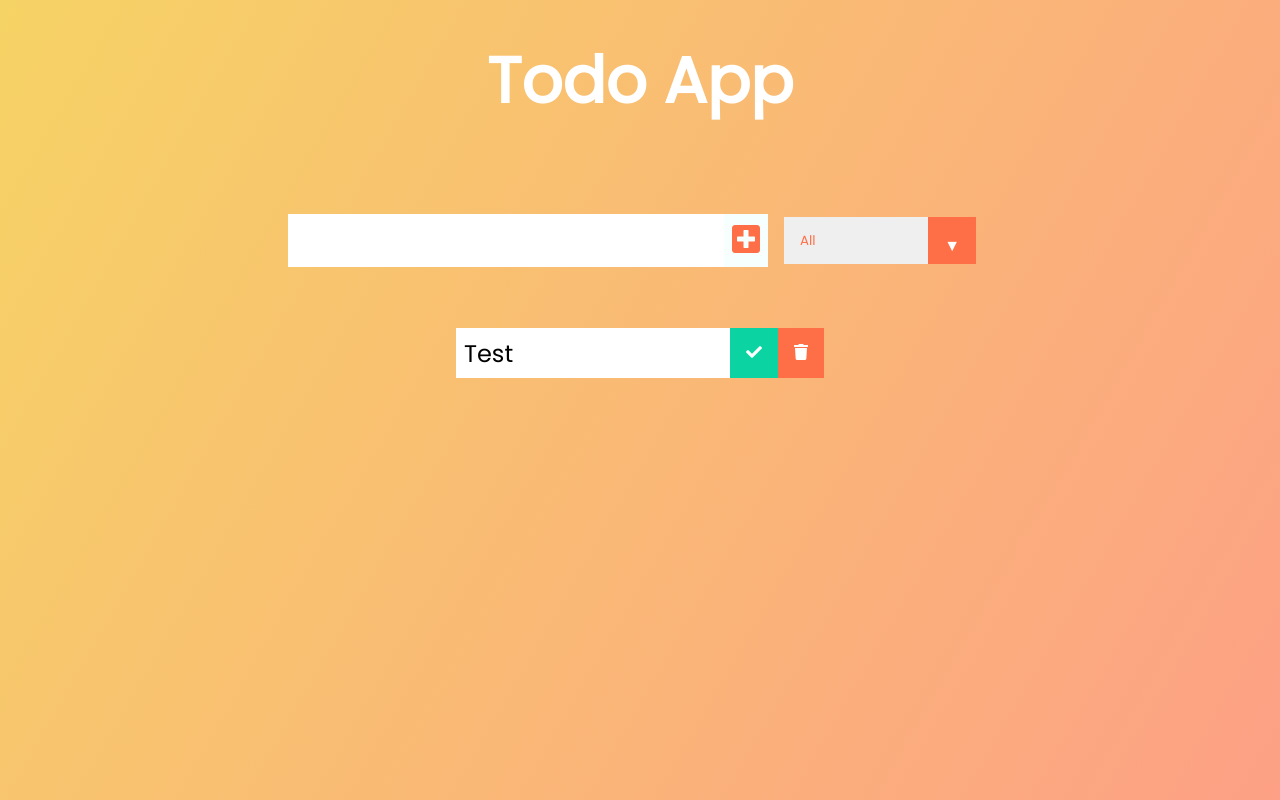
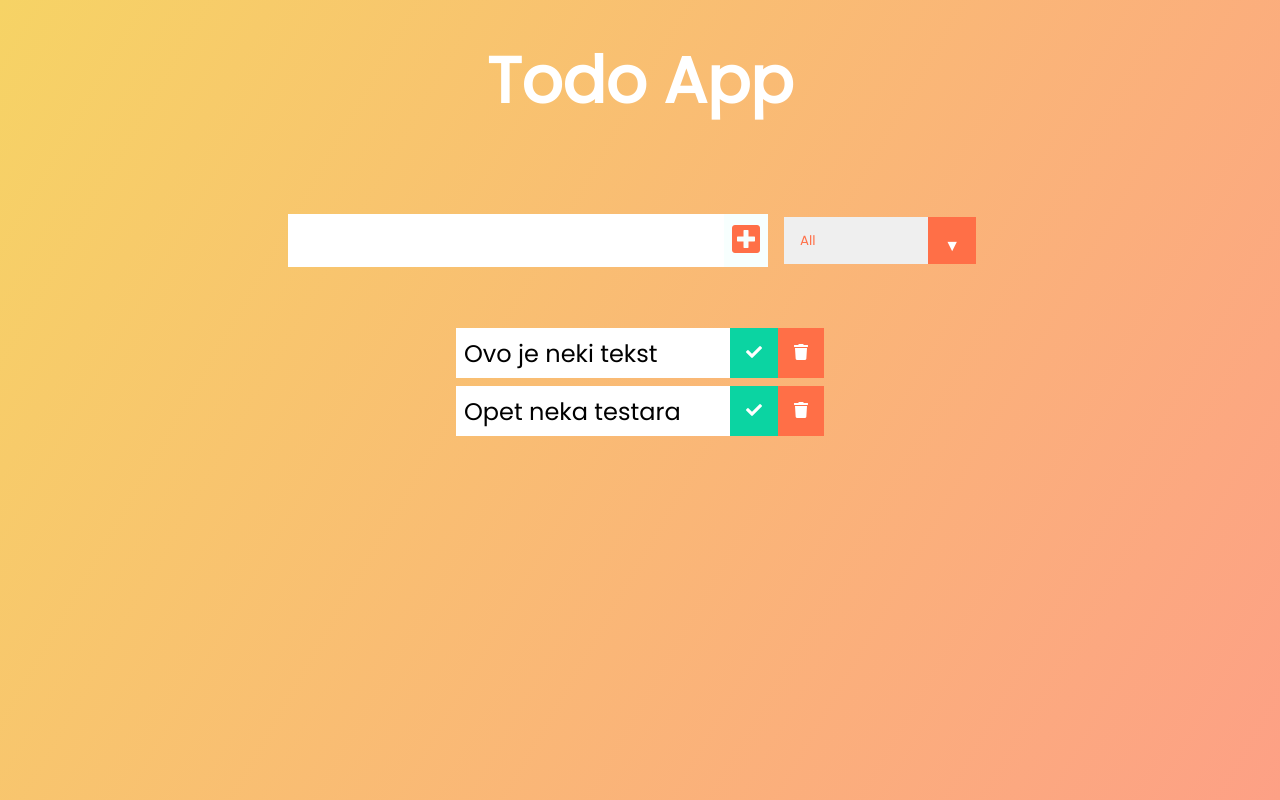
Before and after one commit to nik-ves/itidaru-web, a React (Create React App) app: page / in a window 1280 px wide. Built offline with nearby package versions, Linux system fonts and the light colour scheme.

Commit message:
Started with removing logic

```diff
--- a/src/App.js
+++ b/src/App.js
@@ -5,7 +5,7 @@ import TodoList from "./components/TodoList";
 
 function App() {
   const [inputText, setInputText] = useState("");
-  const [todos, setTodos] = useState([]);
+  const [todos, setTodos] = useState([{id: 1, text: 'Ovo je neki tekst', completed: false}, {id: 2, text: 'Opet neka testara', completed: false}]);
 
   return (
     <div>
@@ -13,8 +13,13 @@ function App() {
         <h1>Todo App</h1>
       </header>
 
-      <Form inputText={inputText} setInputText={setInputText} todos={todos} setTodos={setTodos} />
-      <TodoList />
+      <Form
+        inputText={inputText}
+        setInputText={setInputText}
+        todos={todos}
+        setTodos={setTodos}
+      />
+      <TodoList todos={todos} setTodos={setTodos} />
     </div>
   );
 }
--- a/src/components/Todo.js
+++ b/src/components/Todo.js
@@ -1,13 +1,18 @@
-const Todo = () => {
+const Todo = ({ text, todo, todos, setTodos }) => {
+  const deleteTodoHandler = () => {
+    setTodos(todos.filter((el) => el.id == todo.id));
+    // console.log(todo);
+  };
+
   return (
     <div className="todo">
-      <li className="todo-item">Test</li>
+      <li className="todo-item">{text}</li>
 
       <button className="complete-btn">
         <i className="fas fa-check"></i>
       </button>
 
-      <button className="trash-btn">
+      <button onClick={deleteTodoHandler} className="trash-btn">
         <i className="fas fa-trash"></i>
       </button>
     </div>
--- a/src/components/TodoList.js
+++ b/src/components/TodoList.js
@@ -1,12 +1,19 @@
 import Todo from "./Todo";
 
-const TodoList = () => {
+const TodoList = ({todos, setTodos}) => {
   return (
     <div className="todo-container">
       <ul className="todo-list">
-        <Todo />
+        {todos.map((todo) => (
+          <Todo
+          key={todo.id}
+            text={todo.text}
+            completed={todo.completed}
+            setTodos={setTodos}
+            todo={todo}
+          />
+        ))}
       </ul>
-
     </div>
   );
 };
```
